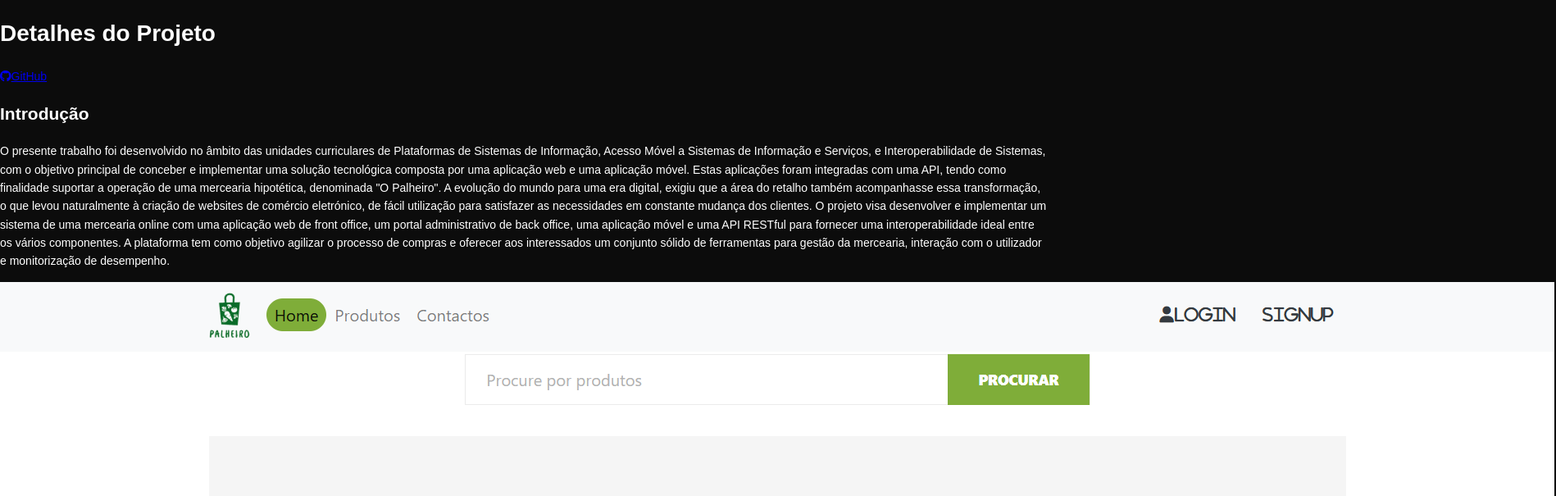
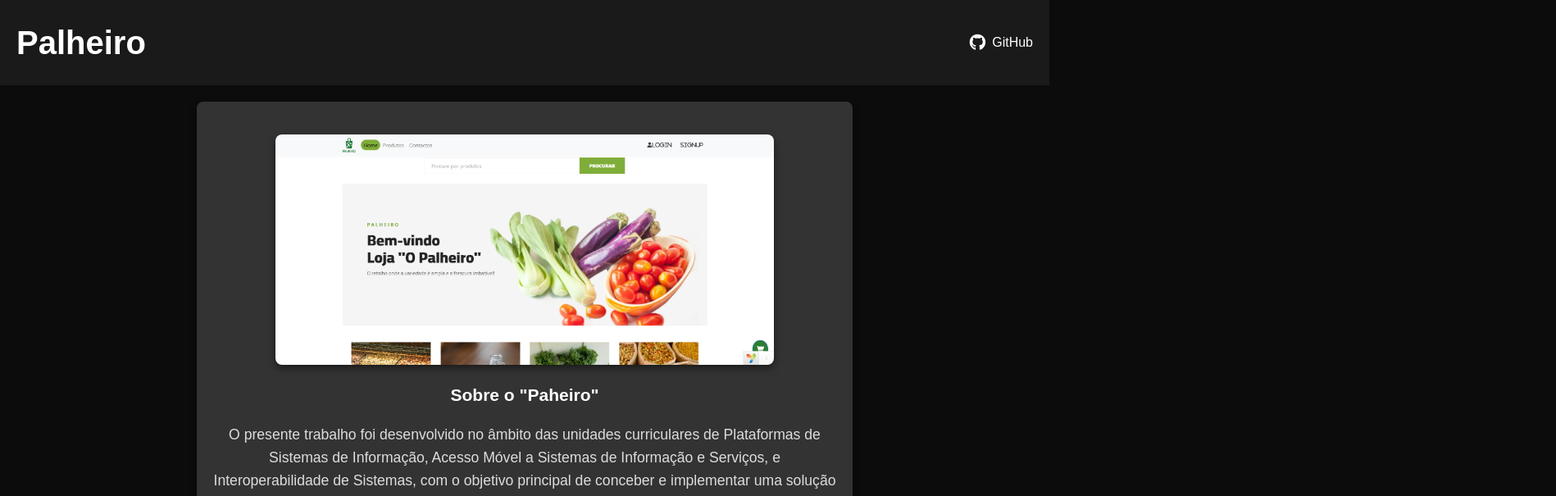
Before and after one commit to THETHUNDER8/Portfolio, a plain HTML site: page palheiro_details.html in a window 1280 px wide. Shown: the top 605 px of the page at 82% size, 1898 px wide, since content can reach past the window. Drawn offline with Linux system fonts and the light colour scheme; a web font is replaced by a local one.

Commit message:
update on Palheiro details

```diff
--- a/palheiro_details.html
+++ b/palheiro_details.html
@@ -7,34 +7,89 @@
   <meta http-equiv="X-UA-Compatible" content="IE=edge">
   <link href="https://cdnjs.cloudflare.com/ajax/libs/font-awesome/5.15.4/css/all.min.css" rel="stylesheet">
   <link rel="stylesheet" href="assets/css/main.css">
+  <style>
+    body {
+      font-family: Arial, sans-serif;
+      margin: 0;
+      padding: 0;
+      background-color: #0c0c0c; /* Base color for dark theme */
+      color: #fff; /* Text color for dark theme */
+      text-align: center;
+    }
 
+    header {
+    display: flex;
+    justify-content: space-between; /* Distribute space between title and social link */
+    align-items: center; /* Vertically align items in the center */
+    background-color: #1a1a1a;
+    padding: 20px;
+    color: white;
+    }
+
+    h1 {
+        margin: 0;
+        font-size: 2.5rem;
+    }
+
+
+    .container {
+      margin: 20px;
+    }
+
+    .project-intro {
+      max-width: 800px;
+      margin: 0 auto;
+      padding: 20px;
+      background-color: #333; /* Dark background for the content section */
+      border-radius: 8px;
+      box-shadow: 0 4px 8px rgba(0, 0, 0, 0.5);
+    }
+
+    img {
+      width: 80%;
+      margin: 20px auto;
+      display: block;
+      border-radius: 8px;
+      box-shadow: 0 4px 10px rgba(0, 0, 0, 0.5);
+    }
+
+    p {
+      line-height: 1.6;
+      font-size: 1.1rem;
+      color: #ddd; /* Lighter text color for paragraphs */
+    }
+
+    h2 {
+      color: #fff; /* White color for subheading */
+    }
+  </style>
 </head>
 <body>
     <header>
-        <h1>Detalhes do Projeto</h1>
+        <h1>Palheiro</h1>
+        <div class="social-links">
+            <a href="https://github.com/WineSteward/Palheiro_Web"><i class="fab fa-github"></i>GitHub</a>
+        </div>
     </header>
 
     <main class="container">
         <section class="project-intro">
-            <a href = "https://github.com/WineSteward/Palheiro_Web"><i class="fab fa-github"></i>GitHub</a>
-            <h2>Introdução</h2>
+            <img src="assets/img/Capture.PNG" alt="Capture 1">
+            <h2>Sobre o "Paheiro"</h2>
             <p>O presente trabalho foi desenvolvido no âmbito das unidades curriculares de Plataformas de Sistemas de Informação, Acesso Móvel a Sistemas de Informação e Serviços,
-                 e Interoperabilidade de Sistemas, com o objetivo principal de conceber e implementar uma solução tecnológica composta por uma aplicação web e uma aplicação móvel.
-                  Estas aplicações foram integradas com uma API, tendo como finalidade suportar a operação de uma mercearia hipotética, denominada "O Palheiro".
+                e Interoperabilidade de Sistemas, com o objetivo principal de conceber e implementar uma solução tecnológica composta por uma aplicação web e uma aplicação móvel.
+                Estas aplicações foram integradas com uma API, tendo como finalidade suportar a operação de uma mercearia hipotética, denominada "O Palheiro".
 
                 A evolução do mundo para uma era digital, exigiu que a área do retalho também acompanhasse essa transformação, o que levou naturalmente à criação de websites de comércio
                 eletrónico, de fácil utilização para satisfazer as necessidades em constante mudança dos clientes. O projeto visa desenvolver e implementar um sistema
                 de uma mercearia online com uma aplicação web de front office, um portal administrativo de back office, uma aplicação móvel e uma API RESTful para fornecer
                 uma interoperabilidade ideal entre os vários componentes. A plataforma tem como objetivo agilizar o processo de compras e oferecer aos interessados um conjunto
-                sólido de ferramentas para gestão da mercearia, interação com o utilizador e monitorização de desempenho. </p>
+                sólido de ferramentas para gestão da mercearia, interação com o utilizador e monitorização de desempenho.</p>
+                <img src="assets/img/Capture2.PNG" alt="Capture 2">
+                <img src="assets/img/Capture3.PNG" alt="Capture 3">
+                <img src="assets/img/Capture4.PNG" alt="Capture 4">
         </section>
     </main>
-    <img src="assets/img/Capture.PNG" alt="">
-    <img src="assets/img/Capture2.PNG" alt="">
-    <img src="assets/img/Capture3.PNG" alt="">
-    <img src="assets/img/Capture4.PNG" alt="">
-
-
 
 </body>
 </html>
```
Also changed, not shown: index.html (+1 -1 lines).
